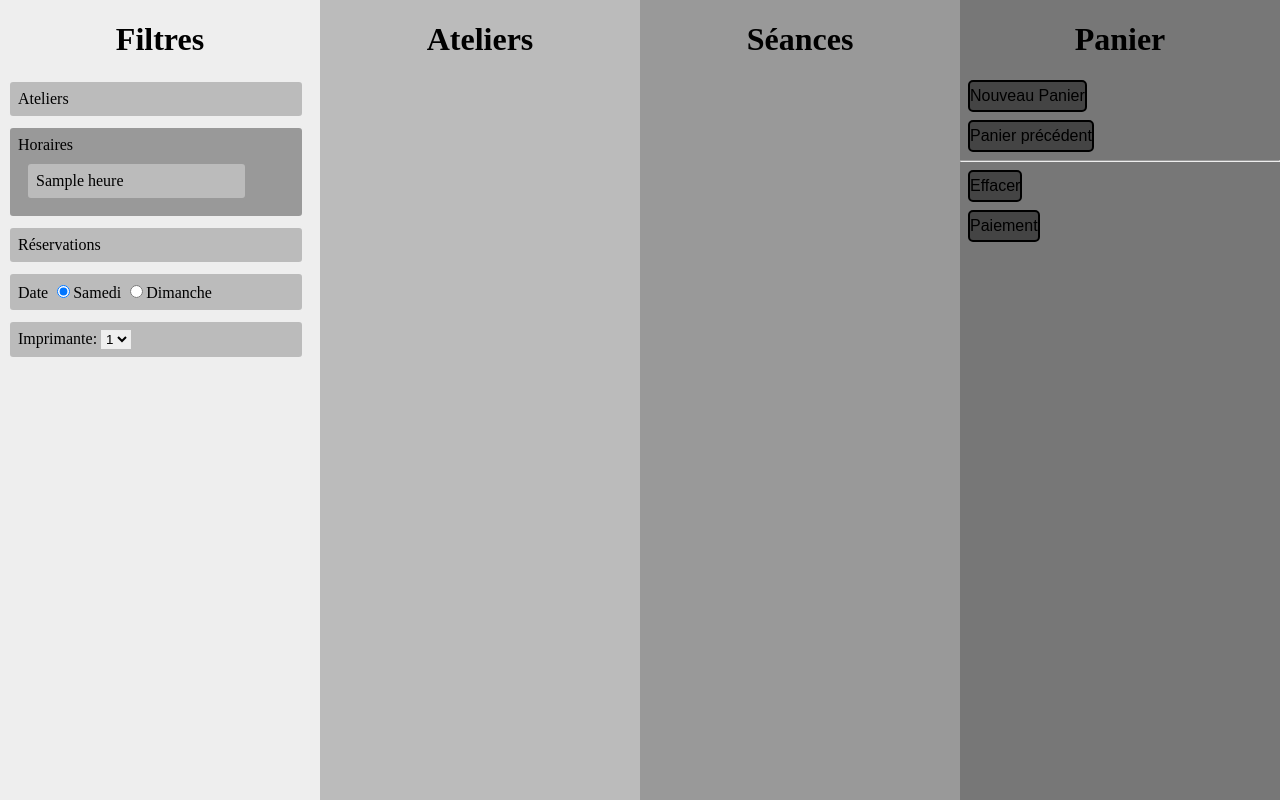
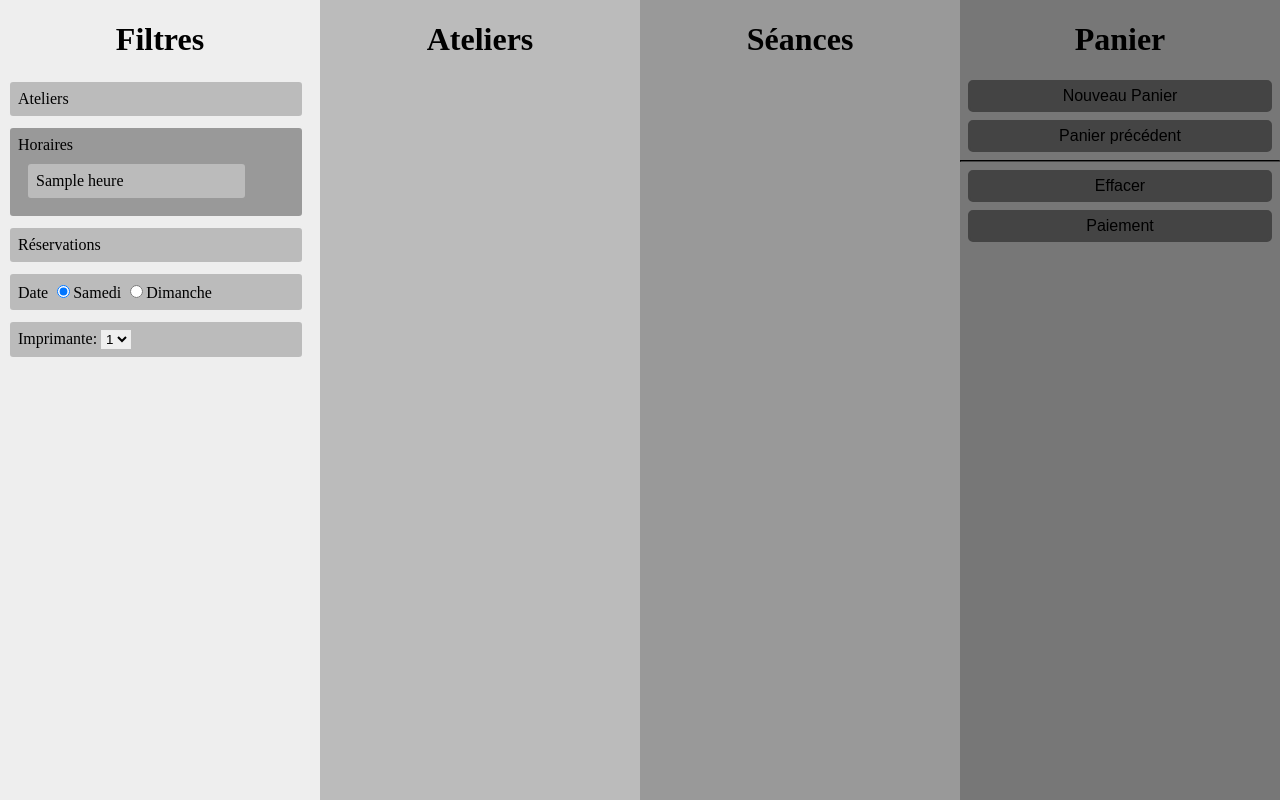
Before and after one commit to Dorsug/tickets, a Flask app: template templates/index.html in a window 1280 px wide. Run offline with Flask 2, Linux system fonts and the light colour scheme; the template is opened without the code that fills it: most values are stand-ins (such as "Sample title", 1, 10 or a date in 2020).

Commit message:
Change le style des boutons de class 'menu'

```diff
--- a/assets/css/styles.css
+++ b/assets/css/styles.css
@@ -51,6 +51,7 @@ h1 {
 
 .menu .bulle {
     height: 2em;
+    width: calc(100% - 1em);
     font-size: 1em;
     padding: 0;
 }
@@ -95,6 +96,10 @@ h1 {
 
 #pane3 * {
     border-color: #999;
+}
+
+#pane4 * {
+    border-color: #444;
 }
 
 #pane1 .selected,
```
